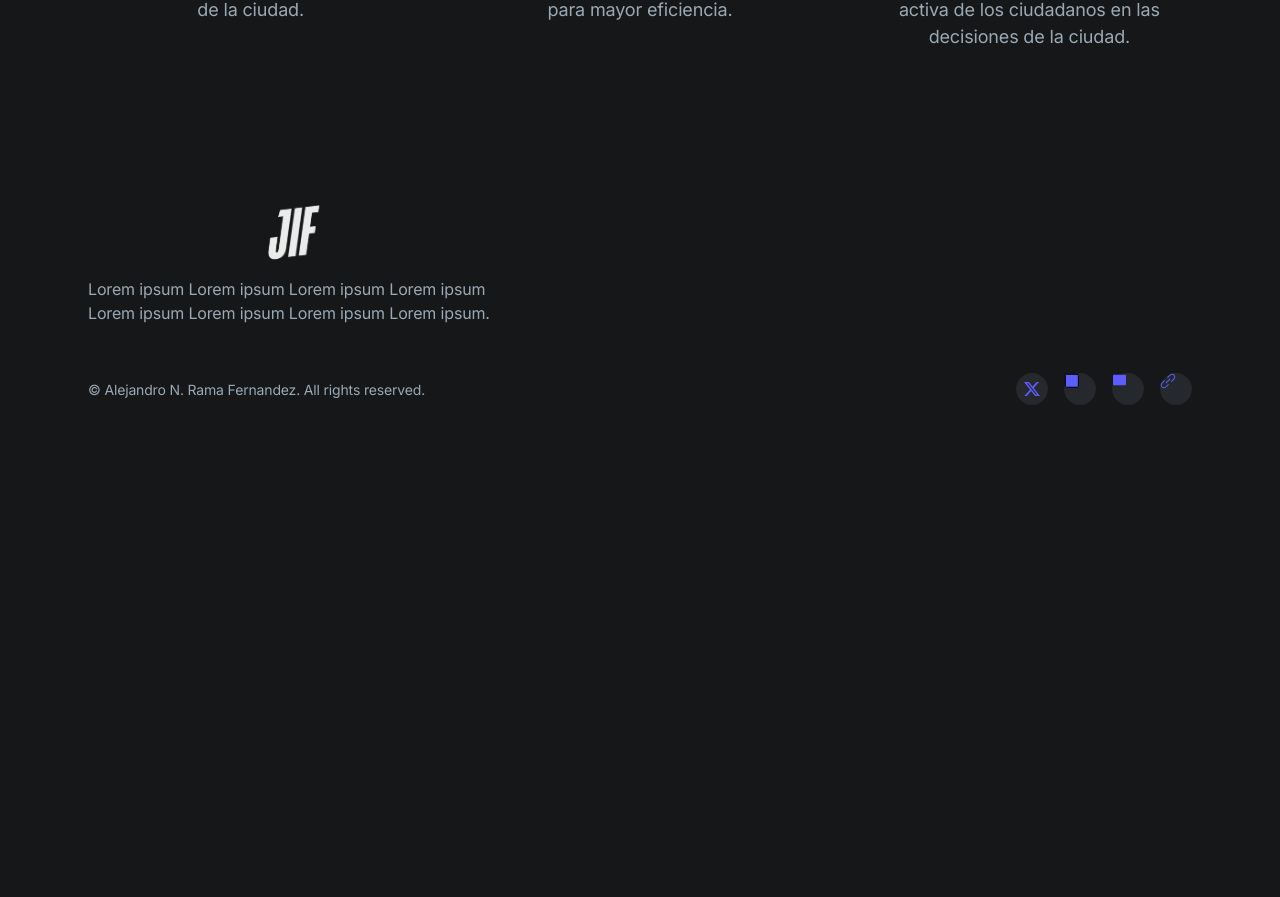
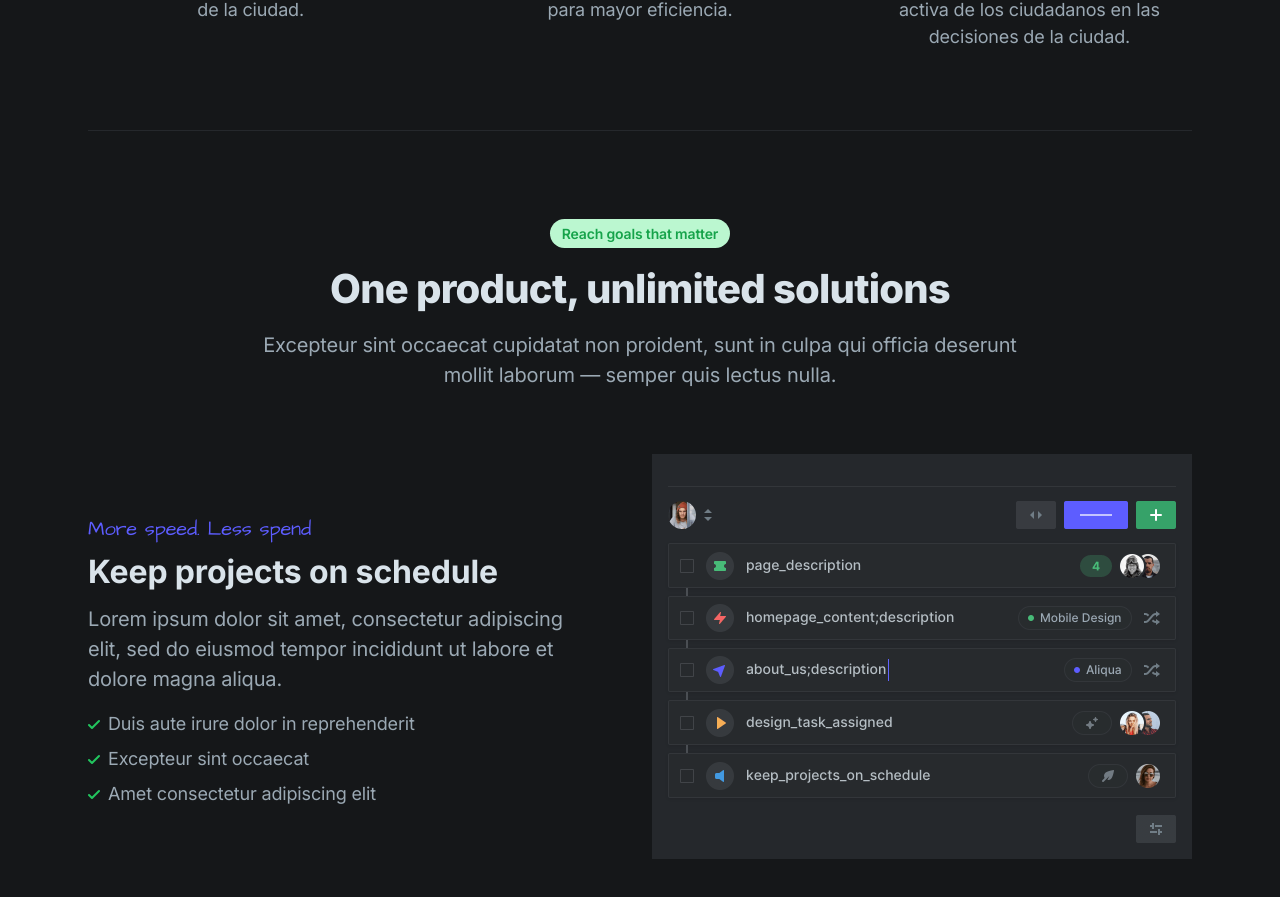
Before and after one commit to alejandronrf/proyecto-caba-2027, a Next.js app: page /proyecto-caba-2027/ in a window 1280 px wide. Shown: the part 1891-2788 px from the top of the page. Before the commit the page ends 2360 px from the top, so only its background shows below. Built offline with nearby package versions, Linux system fonts and the light colour scheme.

Commit message:
add page y blanco

```diff
--- a/app/(default)/page.tsx
+++ b/app/(default)/page.tsx
@@ -14,8 +14,8 @@ export default function Home() {
     <>
       <Hero />
       <Features />
-{/*       <Zigzag />
-      <Testimonials />
+      <Zigzag />
+{/*       <Testimonials />
       <Newsletter /> */}
     </>
   )
```
